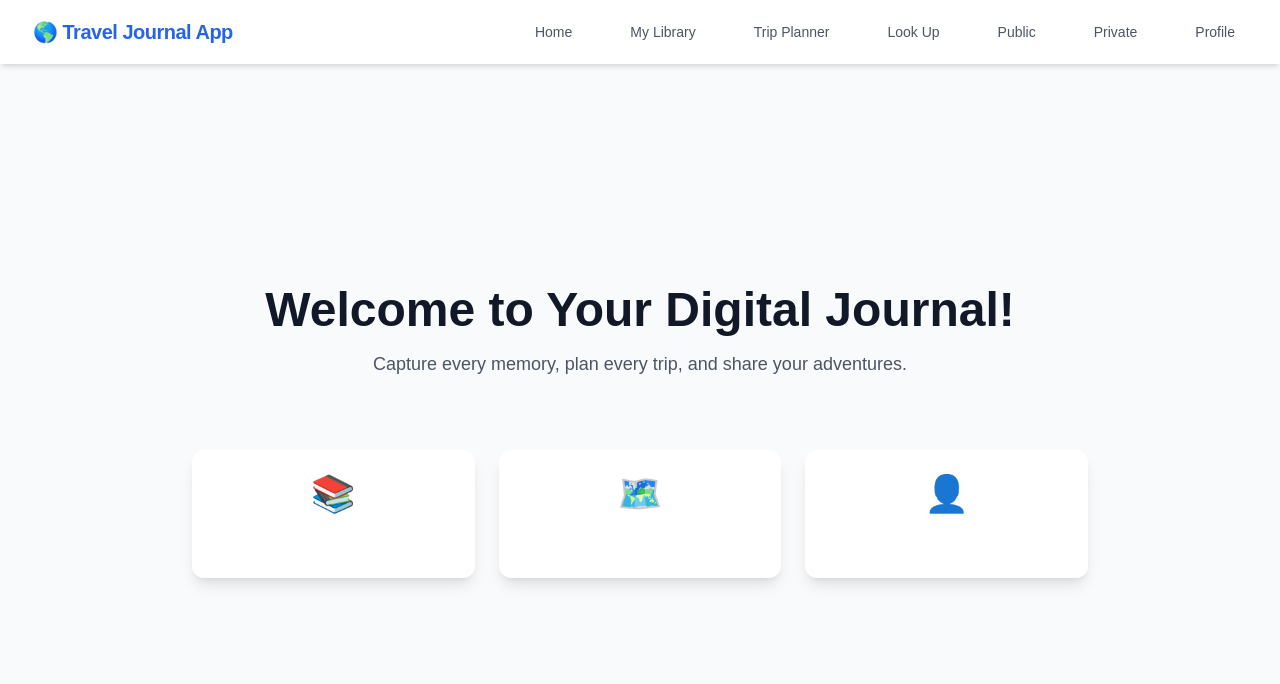
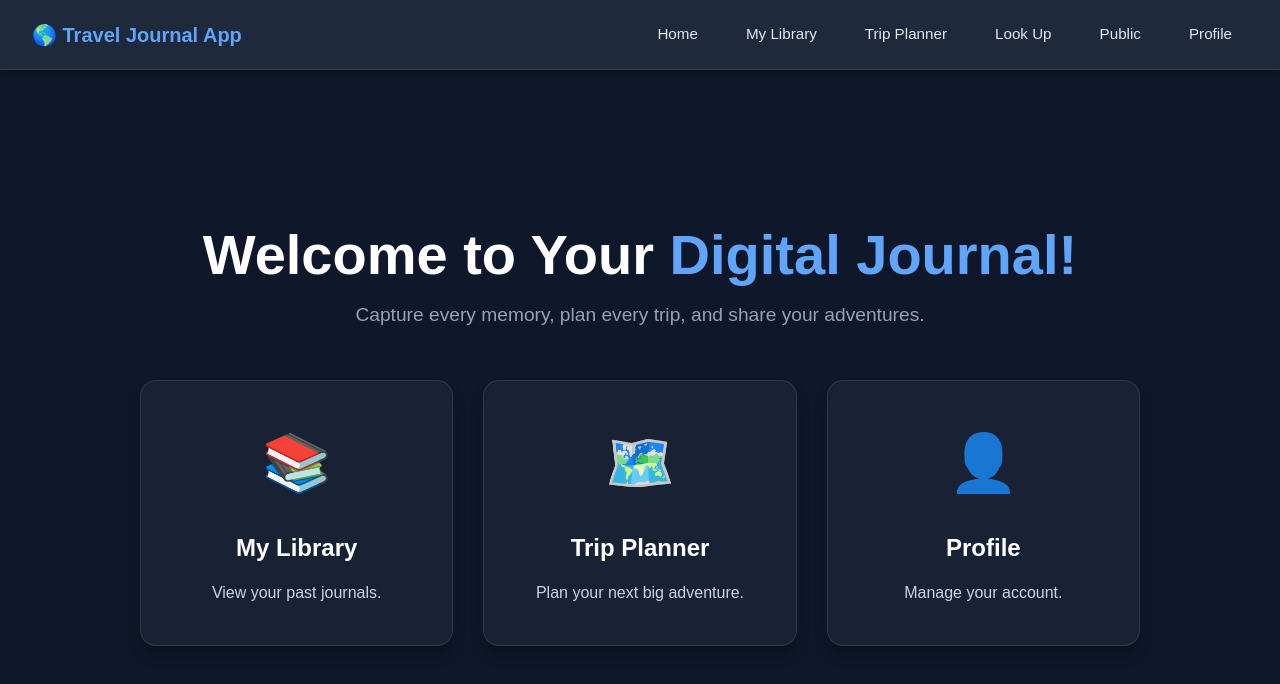
Before and after one commit to sanchita-suni/Travel-Journal-App, a React (Vite) app: page / in a window 1280 px wide. Shown: the top 684 px of the page. Built offline with nearby package versions, Linux system fonts and the light colour scheme; sample sign-in values are in the browser's storage.

Commit message:
Fixed initial rendering issue and removed the private page

```diff
--- a/src/App.jsx
+++ b/src/App.jsx
@@ -10,7 +10,7 @@ import BookEditor from "./components/BookEditor.jsx";
 import LoginPage from "./components/LoginPage.jsx";
 import SignupPage from "./components/SignupPage.jsx";
 import ProfilePage from "./components/ProfilePage.jsx";
-import MyLibrary from "./components/MyLibrary.jsx";
+// Removed unused import to prevent confusion
 import "./App.css";
 
 /* ------------------------------------------------------
@@ -21,20 +21,12 @@ function TailwindConfig() {
     const script = document.createElement("script");
     script.src = "https://cdn.tailwindcss.com";
     document.head.appendChild(script);
-
-    const link = document.createElement("link");
-    link.href = "https://fonts.googleapis.com/css2?family=Inter:wght@100..900&display=swap";
-    link.rel = "stylesheet";
-    document.head.appendChild(link);
-
-    document.documentElement.classList.add("font-inter");
   }, []);
-
   return null;
 }
 
 /* ------------------------------------------------------
-   Navbar — Hidden on login/signup pages
+   Navbar
 ------------------------------------------------------ */
 function Navbar() {
   const navigate = useNavigate();
@@ -44,41 +36,71 @@ function Navbar() {
     { name: "My Library", path: "/library" },
     { name: "Trip Planner", path: "/planner" },
     { name: "Look Up", path: "/lookup" },
-    { name: "Public", path: "/public" },   // 👈 UNCOMMENTED
-    { name: "Private", path: "/private" }, // 👈 UNCOMMENTED
+    { name: "Public", path: "/public" },
     { name: "Profile", path: "/profile" },
   ];
 
+  // Styles
+  const navStyle = {
+    position: "sticky",
+    top: 0,
+    zIndex: 50,
+    backgroundColor: "#1e293b",
+    height: "70px",
+    display: "flex",
+    justifyContent: "space-between",
+    alignItems: "center",
+    padding: "0 2rem",
+    boxShadow: "0 4px 6px -1px rgba(0, 0, 0, 0.3)",
+    borderBottom: "1px solid rgba(255,255,255,0.1)"
+  };
+
+  const logoStyle = {
+    fontSize: "1.25rem",
+    fontWeight: "800",
+    color: "#60a5fa",
+    cursor: "pointer",
+    background: "none",
+    border: "none"
+  };
+
+  const buttonStyle = {
+    color: "#e2e8f0",
+    fontSize: "0.95rem",
+    fontWeight: "500",
+    background: "transparent",
+    border: "none",
+    cursor: "pointer",
+    padding: "0.5rem 1rem",
+    borderRadius: "6px",
+    transition: "background 0.2s"
+  };
+
   return (
-    <nav className="sticky top-0 z-40 bg-white dark:bg-gray-900 shadow-md">
-      <div className="max-w-full mx-auto px-4 sm:px-6 lg:px-8">
-        <div className="flex justify-between items-center h-16">
-          <button
-            onClick={() => navigate("/")}
-            className="text-xl font-extrabold tracking-tight text-blue-600 dark:text-blue-400 hover:text-blue-500"
-          >
+    <nav style={navStyle}>
+      <button onClick={() => navigate("/")} style={logoStyle}>
         🌎 Travel Journal App
       </button>
 
-          <div className="hidden sm:flex sm:space-x-4 lg:space-x-8">
+      <div style={{ display: "flex", gap: "1rem" }}>
         {navFeatures.map((feature) => (
           <button
             key={feature.path}
             onClick={() => navigate(feature.path)}
-                className="px-3 py-2 text-sm font-medium rounded-md text-gray-600 dark:text-gray-300 hover:bg-gray-50 dark:hover:bg-gray-800"
+            style={buttonStyle}
+            onMouseOver={(e) => (e.target.style.backgroundColor = "rgba(255,255,255,0.1)")}
+            onMouseOut={(e) => (e.target.style.backgroundColor = "transparent")}
           >
             {feature.name}
           </button>
         ))}
-          </div>
-        </div>
       </div>
     </nav>
   );
 }
 
 /* ------------------------------------------------------
-   Protected Route (blocks pages if not logged in)
+   Protected Route
 ------------------------------------------------------ */
 function ProtectedRoute({ children }) {
   const isLoggedIn = localStorage.getItem("isLoggedIn") === "true";
@@ -91,51 +113,70 @@ function ProtectedRoute({ children }) {
 function HomePage() {
   const navigate = useNavigate();
 
+  const containerStyle = {
+    minHeight: "calc(100vh - 70px)",
+    display: "flex",
+    flexDirection: "column",
+    alignItems: "center",
+    justifyContent: "center",
+    padding: "40px",
+    backgroundColor: "#0f172a",
+    color: "white"
+  };
+
+  const cardStyle = {
+    backgroundColor: "rgba(30, 41, 59, 0.7)",
+    backdropFilter: "blur(12px)",
+    border: "1px solid rgba(255, 255, 255, 0.1)",
+    borderRadius: "16px",
+    padding: "40px 20px",
+    cursor: "pointer",
+    display: "flex",
+    flexDirection: "column",
+    alignItems: "center",
+    gap: "15px",
+    textAlign: "center",
+    transition: "transform 0.2s",
+    boxShadow: "0 10px 15px -3px rgba(0, 0, 0, 0.3)"
+  };
+
   return (
-    <div className="p-8 text-center bg-gray-50 dark:bg-gray-900 min-h-[calc(100vh-64px)] flex flex-col items-center justify-center">
-      <h1 className="text-4xl sm:text-5xl font-extrabold text-gray-900 dark:text-white mb-4">
-        Welcome to Your Digital Journal!
+    <div style={containerStyle}>
+      <h1 style={{ fontSize: "3.5rem", fontWeight: "800", marginBottom: "1rem", textAlign: "center" }}>
+        Welcome to Your <span style={{ color: "#60a5fa" }}>Digital Journal!</span>
       </h1>
-
-      <p className="text-lg text-gray-600 dark:text-gray-300 max-w-2xl mb-8">
+      <p style={{ fontSize: "1.2rem", color: "#94a3b8", maxWidth: "600px", textAlign: "center", marginBottom: "50px" }}>
         Capture every memory, plan every trip, and share your adventures.
       </p>
 
-      <section className="mt-10 max-w-4xl w-full grid grid-cols-1 md:grid-cols-3 gap-6">
-        <div
-          className="p-6 bg-white dark:bg-gray-800 rounded-xl shadow-lg cursor-pointer"
-          onClick={() => navigate("/library")}
-        >
-          <div className="text-blue-500 text-4xl mb-3">📚</div>
-          <h2 className="text-xl font-semibold">My Library</h2>
+      <div style={{ display: "grid", gridTemplateColumns: "repeat(auto-fit, minmax(280px, 1fr))", gap: "30px", width: "100%", maxWidth: "1000px" }}>
+        <div style={cardStyle} onClick={() => navigate("/library")} onMouseOver={e => e.currentTarget.style.transform = "translateY(-8px)"} onMouseOut={e => e.currentTarget.style.transform = "translateY(0)"}>
+          <div style={{ fontSize: "3.5rem", marginBottom: "10px" }}>📚</div>
+          <h2 style={{ fontSize: "1.5rem", fontWeight: "bold" }}>My Library</h2>
+          <p style={{ color: "#cbd5e1" }}>View your past journals.</p>
         </div>
-
-        <div
-          className="p-6 bg-white dark:bg-gray-800 rounded-xl shadow-lg cursor-pointer"
-          onClick={() => navigate("/planner")}
-        >
-          <div className="text-green-500 text-4xl mb-3">🗺️</div>
-          <h2 className="text-xl font-semibold">Trip Planner</h2>
+        <div style={cardStyle} onClick={() => navigate("/planner")} onMouseOver={e => e.currentTarget.style.transform = "translateY(-8px)"} onMouseOut={e => e.currentTarget.style.transform = "translateY(0)"}>
+          <div style={{ fontSize: "3.5rem", marginBottom: "10px" }}>🗺️</div>
+          <h2 style={{ fontSize: "1.5rem", fontWeight: "bold" }}>Trip Planner</h2>
+          <p style={{ color: "#cbd5e1" }}>Plan your next big adventure.</p>
         </div>
-
-        <div
-          className="p-6 bg-white dark:bg-gray-800 rounded-xl shadow-lg cursor-pointer"
-          onClick={() => navigate("/profile")}
-        >
-          <div className="text-purple-500 text-4xl mb-3">👤</div>
-          <h2 className="text-xl font-semibold">Profile</h2>
+        <div style={cardStyle} onClick={() => navigate("/profile")} onMouseOver={e => e.currentTarget.style.transform = "translateY(-8px)"} onMouseOut={e => e.currentTarget.style.transform = "translateY(0)"}>
+          <div style={{ fontSize: "3.5rem", marginBottom: "10px" }}>👤</div>
+          <h2 style={{ fontSize: "1.5rem", fontWeight: "bold" }}>Profile</h2>
+          <p style={{ color: "#cbd5e1" }}>Manage your account.</p>
         </div>
-      </section>
+      </div>
     </div>
   );
 }
 
+// ⭐ THIS WAS MISSING IN YOUR CODE
 function MyLibraryPage() {
   const navigate = useNavigate();
 
   return (
-    <div className="relative w-full min-h-[calc(100vh-64px)] p-4 bg-gray-200 dark:bg-gray-800">
-      <h2 className="text-3xl font-bold text-center mb-6">📚 My Private Library</h2>
+    <div className="relative w-full min-h-[calc(100vh-64px)] p-4 bg-gray-900">
+      <h2 className="text-3xl font-bold text-center mb-6 text-white">📚 My Private Library</h2>
 
       <div className="flex justify-center items-center">
         <Shelf3D />
@@ -143,7 +184,7 @@ function MyLibraryPage() {
 
       <button
         onClick={() => navigate("/book-selection")}
-        className="fixed bottom-6 right-6 bg-blue-600 text-white rounded-full p-4 text-3xl shadow-lg hover:bg-blue-700 transition-transform hover:scale-110"
+        className="fixed bottom-6 right-6 bg-blue-600 text-white rounded-full p-4 text-3xl shadow-lg hover:bg-blue-700 transition-transform hover:scale-110 z-50"
       >
         +
       </button>
@@ -163,146 +204,39 @@ function LookupPage() {
 
 function ComingSoon({ title }) {
   return (
-    <div className="p-8 text-center min-h-[calc(100vh-64px)] flex items-center justify-center">
-      <h2 className="text-gray-900 dark:text-white">{title} (Coming Soon!)</h2>
+    <div className="p-8 text-center min-h-[calc(100vh-64px)] flex items-center justify-center bg-gray-900 text-white">
+      <h2 className="text-2xl">{title} (Coming Soon!)</h2>
     </div>
   );
 }
 
 /* ------------------------------------------------------
-   MAIN APP with Authentication Integration
+   MAIN APP
 ------------------------------------------------------ */
 export default function App() {
-  const [isDarkMode, setIsDarkMode] = useState(false);
   TailwindConfig();
-
-  useEffect(() => {
-    const root = document.documentElement;
-    isDarkMode ? root.classList.add("dark") : root.classList.remove("dark");
-  }, [isDarkMode]);
 
   const hideNavbar =
     window.location.pathname === "/login" ||
     window.location.pathname === "/signup";
 
   return (
-    <div className="min-h-screen bg-white dark:bg-gray-900">
-      {/* Hide navbar on login/signup */}
+    <div className="min-h-screen bg-gray-900">
       {!hideNavbar && <Navbar />}
-
       <Routes>
-        {/* LOGIN PAGE */}
-        <Route
-          path="/login"
-          element={
-            <LoginPage
-              onLogin={() => {
-                localStorage.setItem("isLoggedIn", "true");
-                window.location.href = "/";
-              }}
-              onGoToSignup={() => (window.location.href = "/signup")}
-            />
-          }
-        />
-
-        {/* SIGNUP PAGE */}
-        <Route
-          path="/signup"
-          element={
-            <SignupPage
-              onSignup={() => (window.location.href = "/login")}
-              onGoToLogin={() => (window.location.href = "/login")}
-            />
-          }
-        />
+        <Route path="/login" element={<LoginPage onLogin={() => { localStorage.setItem("isLoggedIn", "true"); window.location.href = "/"; }} onGoToSignup={() => (window.location.href = "/signup")} />} />
+        <Route path="/signup" element={<SignupPage onSignup={() => (window.location.href = "/login")} onGoToLogin={() => (window.location.href = "/login")} />} />
 
         {/* PROTECTED ROUTES */}
-        <Route
-          path="/"
-          element={
-            <ProtectedRoute>
-              <HomePage />
-            </ProtectedRoute>
-          }
-        />
-
-        <Route
-          path="/library"
-          element={
-            <ProtectedRoute>
-              <MyLibraryPage />
-            </ProtectedRoute>
-          }
-        />
-
-        <Route
-          path="/planner"
-          element={
-            <ProtectedRoute>
-              <TripPlanner />
-            </ProtectedRoute>
-          }
-        />
-
-        <Route
-          path="/lookup"
-          element={
-            <ProtectedRoute>
-              <LookupPage />
-            </ProtectedRoute>
-          }
-        />
-
-        <Route
-          path="/public"
-          element={
-            <ProtectedRoute>
-              <PublicFeeds />
-            </ProtectedRoute>
-          }
-        />
-
-        <Route
-          path="/private"
-          element={
-            <ProtectedRoute>
-              <ComingSoon title="Private Journals" />
-            </ProtectedRoute>
-          }
-        />
-
-        <Route
-          path="/profile"
-          element={
-            <ProtectedRoute>
-              <ProfilePage
-                onLogout={() => {
-                  localStorage.removeItem("isLoggedIn");
-                  window.location.href = "/login";
-                }}
-              />
-            </ProtectedRoute>
-          }
-        />
-
-        <Route
-          path="/book-selection"
-          element={
-            <ProtectedRoute>
-              <BookSelection />
-            </ProtectedRoute>
-          }
-        />
-
-        {/* YOUR NEW ROUTE MERGED INTO PROTECTED BLOCK */}
-        <Route
-          path="/book/:id"
-          element={
-            <ProtectedRoute>
-              <BookEditor />
-            </ProtectedRoute>
-          }
-        />
+        <Route path="/" element={<ProtectedRoute><HomePage /></ProtectedRoute>} />
+        <Route path="/library" element={<ProtectedRoute><MyLibraryPage /></ProtectedRoute>} />
+        <Route path="/planner" element={<ProtectedRoute><TripPlanner /></ProtectedRoute>} />
+        <Route path="/lookup" element={<ProtectedRoute><LookupPage /></ProtectedRoute>} />
+        <Route path="/public" element={<ProtectedRoute><PublicFeeds /></ProtectedRoute>} />
+        <Route path="/private" element={<ProtectedRoute><ComingSoon title="Private" /></ProtectedRoute>} />
+        <Route path="/profile" element={<ProtectedRoute><ProfilePage onLogout={() => { localStorage.removeItem("isLoggedIn"); window.location.href = "/login"; }} /></ProtectedRoute>} />
+        <Route path="/book-selection" element={<ProtectedRoute><BookSelection /></ProtectedRoute>} />
+        <Route path="/book/:id" element={<ProtectedRoute><BookEditor /></ProtectedRoute>} />
       </Routes>
     </div>
   );
```
Lines whose indentation alone changed are shown as unchanged.
